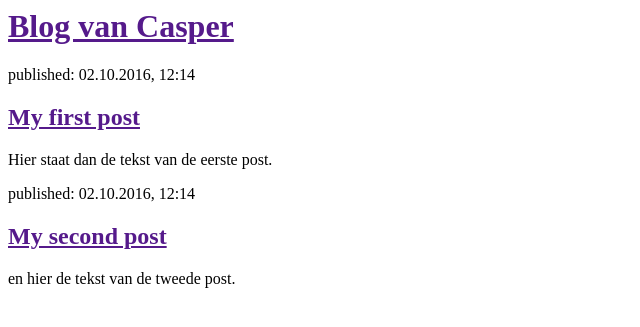
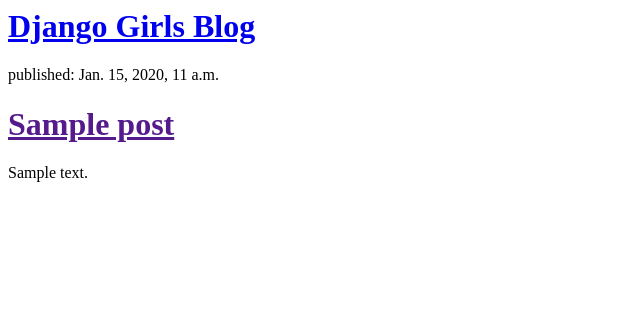
Before and after one commit to CasperFicke/my-first-blog, a Django app: template blog/templates/blog/post_list.html in a window 1280 px wide. Shown: the top 327 px of the page, without its empty margins (0-640 px from the left). Run offline with Django 3.2, Linux system fonts and the light colour scheme; the template is opened without the code that fills it: values that come from a table or form of the project are taken from there, others are empty; tables that the repository leaves empty hold one stand-in row (values such as "Sample post").

Commit message:
Modified templates to display posts from database.

```diff
--- a/blog/templates/blog/post_list.html
+++ b/blog/templates/blog/post_list.html
@@ -3,20 +3,16 @@
         <title>Caspers blog</title>
     </head>
     <body>
-        <div>
-            <h1><a href="">Blog van Casper</a></h1>
-        </div>
+       <div>
+    <h1><a href="/">Django Girls Blog</a></h1>
+</div>
 
-        <div>
-            <p>published: 02.10.2016, 12:14</p>
-            <h2><a href="">My first post</a></h2>
-            <p>Hier staat dan de tekst van de eerste post.</p>
-        </div>
-
-        <div>
-            <p>published: 02.10.2016, 12:14</p>
-            <h2><a href="">My second post</a></h2>
-            <p>en hier de tekst van de tweede post.</p>
-        </div>
+{% for post in posts %}
+    <div>
+        <p>published: {{ post.published_date }}</p>
+        <h1><a href="">{{ post.title }}</a></h1>
+        <p>{{ post.text|linebreaksbr }}</p>
+    </div>
+{% endfor %}
     </body>
 </html>
--- a/blog/views.py
+++ b/blog/views.py
@@ -1,5 +1,8 @@
 from django.shortcuts import render
+from django.utils import timezone
+from .models import Post
 
 # Create your views here.
 def post_list(request):
-    return render(request, 'blog/post_list.html', {})
+    posts = Post.objects.filter(published_date__lte=timezone.now()).order_by('published_date')
+    return render(request, 'blog/post_list.html', {'posts': posts})
```
